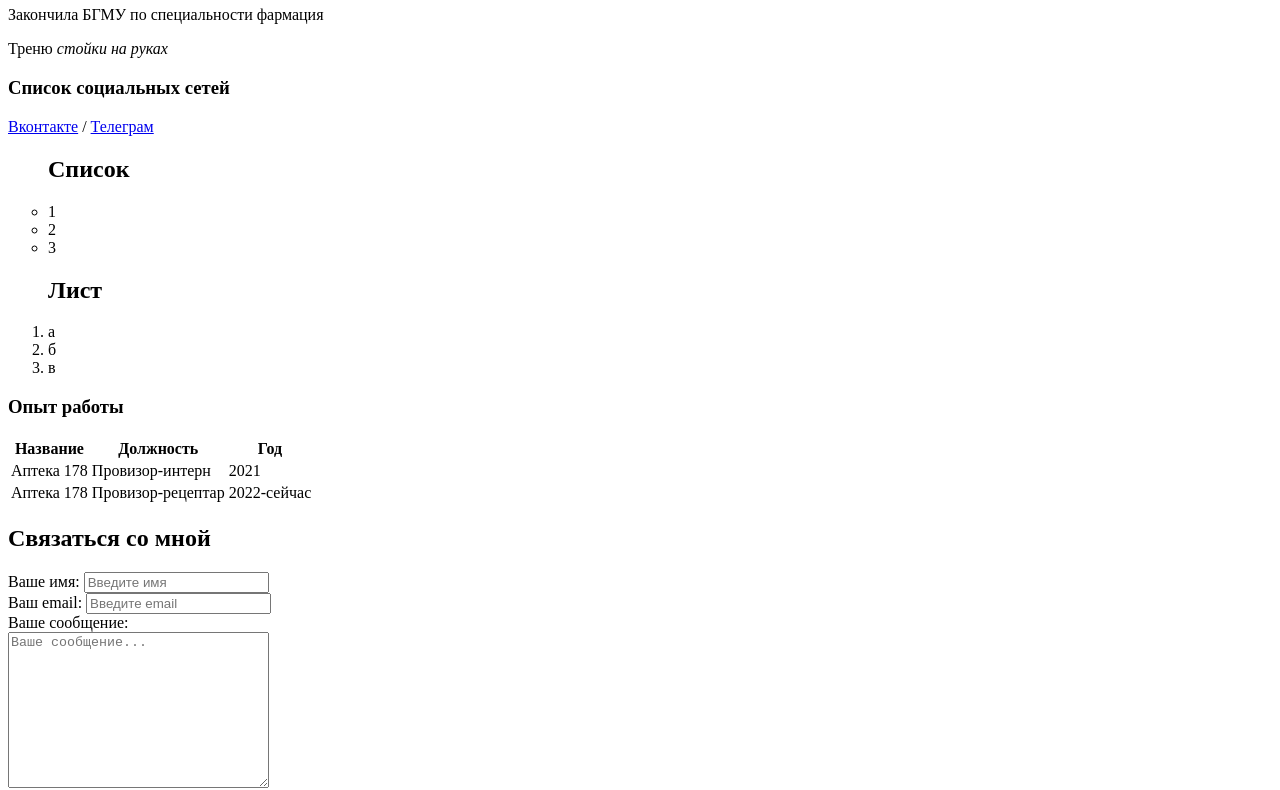
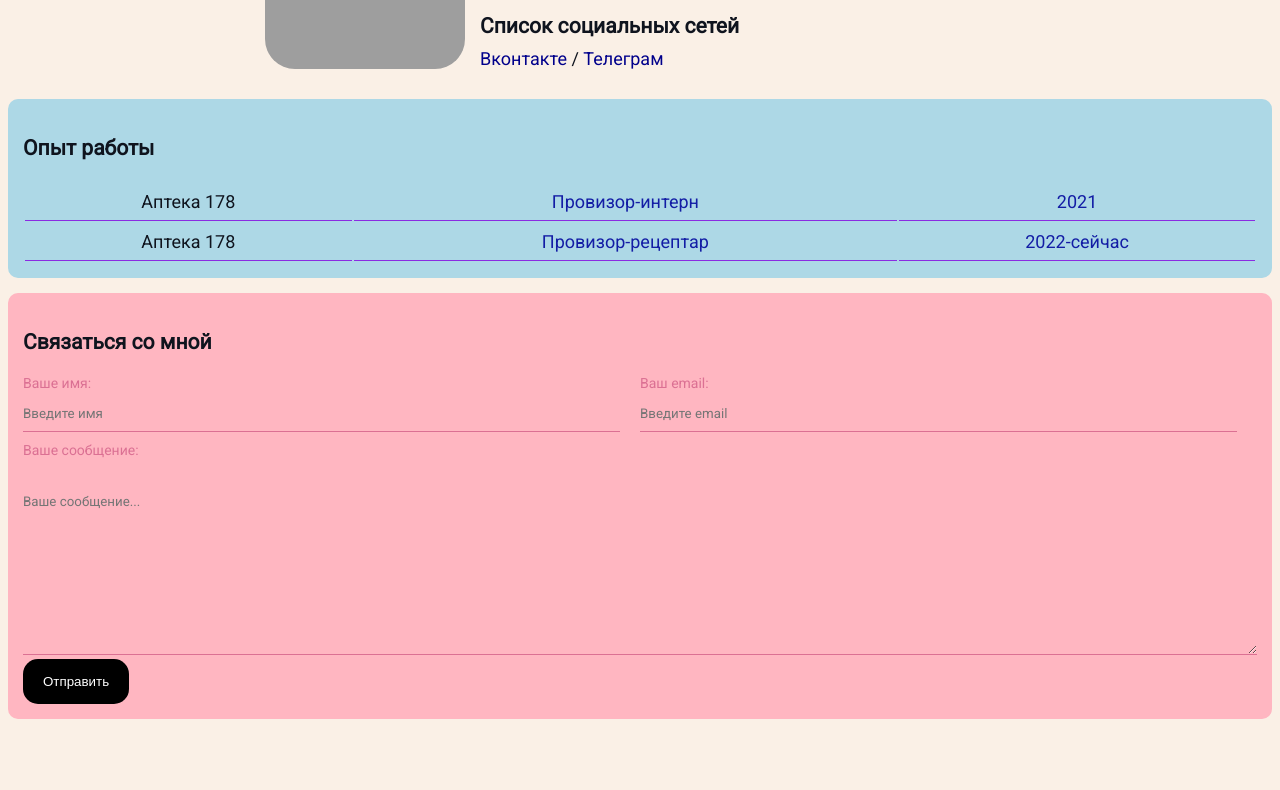
Before and after one commit to yuliatemi/resume, a plain HTML site: page index.html in a window 1280 px wide. Shown: the part 198-988 px from the top of the page. After the commit the page ends 932 px from the top, so only its background shows below. Drawn offline with Linux system fonts and the light colour scheme; grey boxes are pictures that could not be loaded.

Commit message:
add styles

```diff
--- /dev/null
+++ b/do.css
@@ -0,0 +1,169 @@
+@import url('https://fonts.googleapis.com/css2?family=Roboto&display=swap');
+
+body {
+    font-family: Roboto, sans-serif;
+    font-size: 18px;
+    font-weight: normal;
+    color: #0f141e;
+    background-color:#FAF0E6;
+
+}
+
+.card {
+    border-radius: 10px;
+    padding: 15px;
+    margin-bottom: 15px;
+
+}
+
+.A {
+    background: lightgreen
+    border-radius: 10 px;
+
+}
+
+.B {
+    background: lightblue
+
+
+
+}
+
+.D {
+    background: lightpink
+
+
+}
+
+.container {
+    max-width: 750px;
+    margin: auto;
+    padding-top: 30px;
+
+}
+
+.avatar {
+    width: 200px;
+    border-radius: 30px;
+    box-shadow: 14px 14px 24 px rgba (0, 0, 0, .25);
+    margin-bottom: 30px;
+    border-left: 15px;
+
+}
+
+a {
+    color: darkblue;
+    text-decoration: none;
+
+}
+
+a:hover {
+    text-decoration: underline;
+    color: gray;
+
+}
+
+.btn {
+    background: black;
+    padding: 15px 20px;
+    color: white;
+    border: none;
+    cursor: pointer;
+    border-radius: 15px;
+
+}
+.btn:hover {
+    opacity: .7;
+}
+
+.table {
+    width: 100%;
+}
+
+.table td {
+    padding: 8px;
+    text-align: center;
+    border-bottom: 1px solid blueviolet;
+     }
+
+
+
+.table td:nth-child(2),
+.table td:nth-child(3) {
+    color: rgb(19, 29, 165);
+
+}
+
+.info {
+    display: flex;
+}
+
+.info p {
+    padding-bottom: 0;
+    padding-top: 0;
+    margin-bottom: 5px;
+    margin-top: 5px;
+}
+
+.info h3 {
+    margin-bottom: 10px;
+}
+
+@media (max-width: 650px) {
+    .info {
+        display: block;
+        text-align: center;
+    }
+    .avatar {
+        margin-bottom: 0px;
+    }
+}
+
+
+.form label {
+    display:block;
+    font-size: 14px;
+    color: palevioletred;
+
+
+}
+.form input,
+.form textarea {
+    width: 100%;
+    box-sizing: border-box;
+    border: none;
+    background: transparent;
+    border-bottom: 1px solid palevioletred;
+    color:azure;
+    padding: 15px 0 10px;
+    outline: none;
+    font-family: inherit;
+
+}
+.row{
+    margin-bottom: 10px;
+    display: flex;
+}
+.row .form {
+
+    display: inline-block;
+    margin-right: 20px;
+    width: 50%;
+
+}
+
+
+@media (max-width: 650px) {
+    .row {
+        display: block;
+    }
+
+   .row .form {
+
+       width: 100%;
+       margin-right: 0;
+       margin-bottom: 10px;
+
+
+   }
+}
--- a/index.html
+++ b/index.html
@@ -7,9 +7,18 @@
     <meta name="keywords" content="html, course">
     <meta name="descriptoin" content="это базовый курс по html">
     <title>Сайт</title>
+    <link rel="stylesheet" href="do.css">
 </head>
 <body>
-    <img src="фото.jpg"  alt="фото" width="150">
+
+   <div class="container">
+
+
+
+
+        <div class="info">
+            <img src="фото.jpg"  alt="фото" class="avatar">
+            <div class="card A">
                 <h1><strong> Конопацкая Юлия </strong></h1>
                 <p> Закончила БГМУ по специальности фармация</p>
                 <p>Треню  <em> стойки на руках</em></p>
@@ -17,30 +26,19 @@
                     <a href="https://vk.com/id161127501" target="_blank">Вконтакте</a>
                     /
                     <a href="https://t.me/YuLiafox" target="_blank">Телеграм</a>
+            </div>
 
-    <ul type="circle">
-        <h2>Список</h2>
-        <li>1</li>
-        <li>2</li>
-        <li>3</li>
-    </ul>
 
-    <ol>
-        <h2>Лист</h2>
-        <li>а</li>
-        <li>б</li>
-        <li>в</li>
-    </ol>
 
+
+            </div>
+
+        </div>
+
+
+    <div class="card B">
         <h3>Опыт работы</h3>
-<table>
-    <thead>
-        <tr>
-            <th>Название</th>
-            <th>Должность</th>
-            <th>Год</th>
-        </tr>
-    </thead>
+    <table class="table">
          <tbody>
         <tr>
             <td>Аптека 178</td>
@@ -54,29 +52,43 @@
         </tr>
      </tbody>
 
+    </table>
+    </div>
 
-</table>
 
-<h2>Связаться со мной</h2>
+
+    <div class="card D">
+
 <form>
-    <div>
+    <h3>Связаться со мной</h3>
+    <div class="row">
+        <div class="form">
             <label for="name"> Ваше имя:</label>
             <input type="name" id="name"
             placeholder="Введите имя">
         </div>
 
-    <div>
+        <div class="form">
             <label for="email"> Ваш email:</label>
             <input type="email" id="email"
             placeholder="Введите email">
         </div>
+    </div>
 
-    <div>
+
+    <div class="form">
         <label for="message"> Ваше сообщение: </label >
             <br>
         <textarea id="message"cols="30" rows="10" placeholder="Ваше сообщение..."></textarea>
     </div>
-    <input type="submit" value="Отправить">
+    <input class= "btn" type="submit" value="Отправить">
 </form>
+    </div>
+
+   </div>
+
+
+
+
 </body>
 </html>
```
Lines whose indentation alone changed are shown as unchanged.
